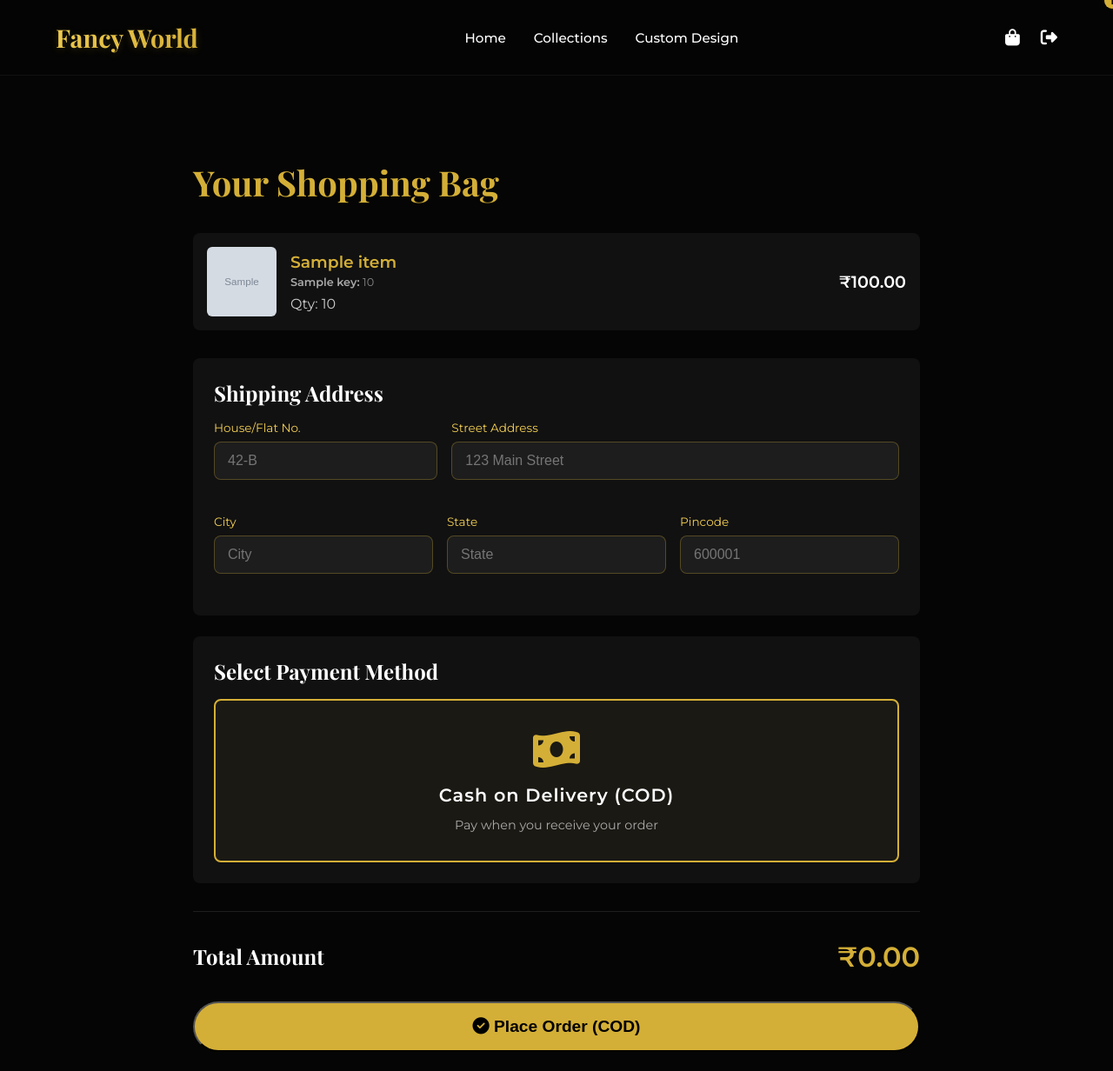
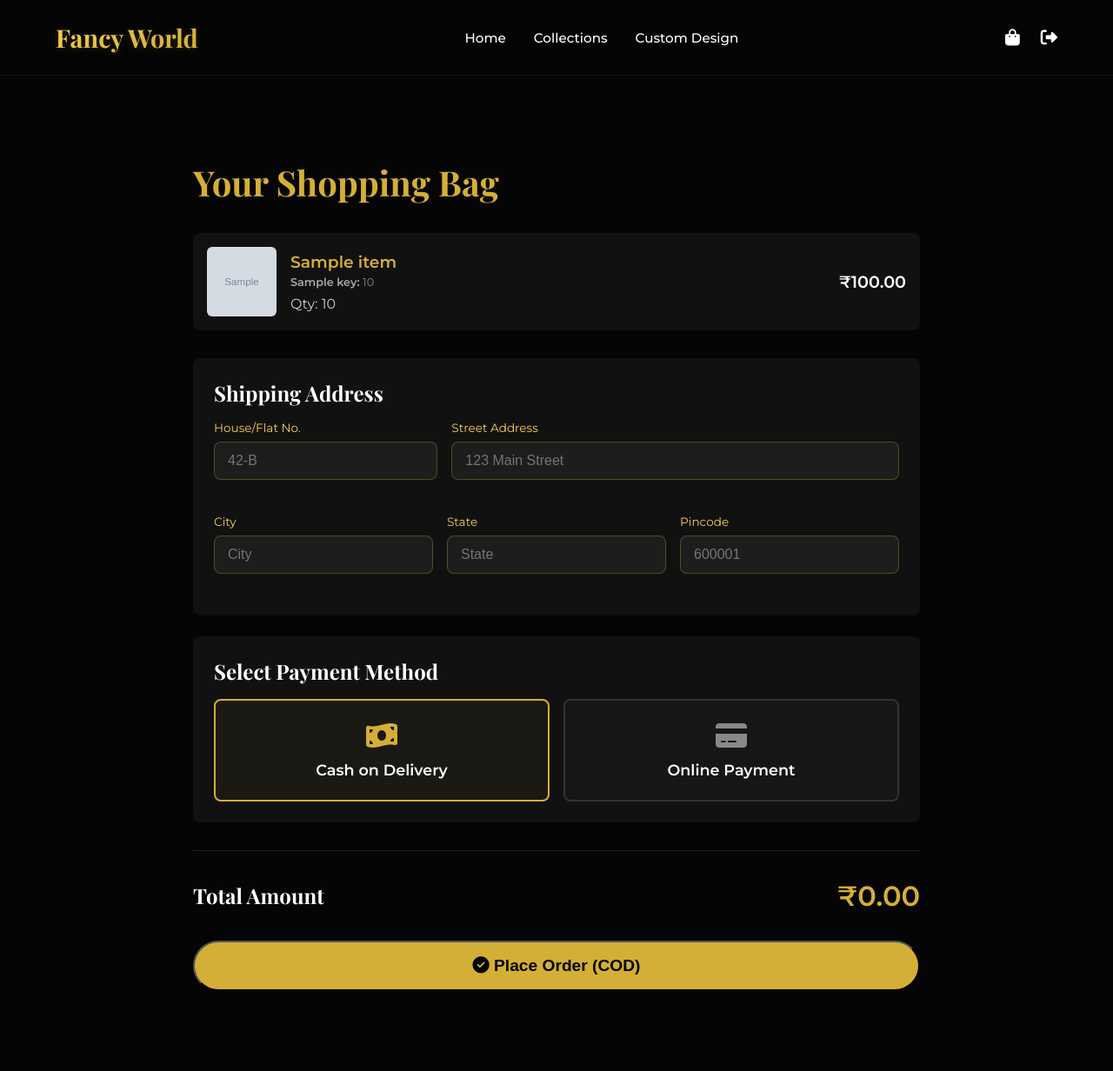
Before and after one commit to saktheeswarisriramulu56/fancy-world, a Flask app: template templates/cart.html in a window 1280 px wide. Shown: the top 1232 px of the page at 87% size. After the commit the page ends 1138 px from the top, so only its background shows below. Run offline with Flask 3, Linux system fonts and the light colour scheme; the template is opened without the code that fills it: most values are stand-ins (such as "Sample title", 1, 10 or a date in 2020); grey boxes marked "Sample" are stand-in pictures; parts of the project's set-up code (start-up, migrations or seed data) failed here and were passed over; some libraries are stand-ins or nearby versions; some web fonts are replaced.

Commit message:
Add Razorpay online payment integration

```diff
--- a/app.py
+++ b/app.py
@@ -1,12 +1,53 @@
 # 🚀 Fancy World - Stable Backend (Render Safe)
 
 import os
-from flask import Flask, request, jsonify, session, redirect, url_for
+from flask import Flask, render_template, request, redirect, url_for, session, jsonify, flash
+from datetime import datetime, timedelta
+from functools import wraps
+import random
+from werkzeug.utils import secure_filename
+from werkzeug.security import check_password_hash, generate_password_hash
+from bson import ObjectId
+import razorpay
 
 app = Flask(__name__)
 app.secret_key = "fancy_secret_key"
 
-# ---------- BASIC ROUTES ----------
+# Razorpay Client Initialization
+RAZORPAY_KEY_ID = os.getenv('RAZORPAY_KEY_ID')
+RAZORPAY_KEY_SECRET = os.getenv('RAZORPAY_KEY_SECRET')
+razorpay_client = razorpay.Client(auth=(RAZORPAY_KEY_ID, RAZORPAY_KEY_SECRET)) if RAZORPAY_KEY_ID and RAZORPAY_KEY_SECRET else None
+
+# Ensure required folders exist (Production Safety)
+os.makedirs(app.config['UPLOAD_FOLDER'], exist_ok=True)
+os.makedirs('static/images', exist_ok=True)
+os.makedirs('static/uploads/custom', exist_ok=True)
+
+@app.after_request
+def add_header(response):
+    if 'Cache-Control' not in response.headers:
+        if request.path.startswith('/static/'):
+            response.headers['Cache-Control'] = 'public, max-age=31536000'
+        return response
+    return response
+
+@app.context_processor
+def inject_global_data():
+    count = 0
+    if 'user_id' in session:
+        user = users_collection.find_one({'_id': ObjectId(session['user_id'])}, {'cart': 1})
+        if user and 'cart' in user: count = len(user['cart'])
+    return dict(cart_count=count)
+
+def login_required(f):
+    @wraps(f)
+    def decorated_function(*args, **kwargs):
+        if 'user_id' not in session:
+            return redirect(url_for('login', next=request.url))
+        return f(*args, **kwargs)
+    return decorated_function
+
+# --- ROUTES ---
 
 @app.route('/')
 def home():
@@ -46,11 +87,83 @@ def get_cart():
 
 # ---------- PRODUCTS (TEMP STATIC DATA) ----------
 
-DUMMY_PRODUCTS = [
-    {"id": 1, "name": "Gold Ring", "price": 5000},
-    {"id": 2, "name": "Silver Chain", "price": 2000},
-    {"id": 3, "name": "Diamond Necklace", "price": 15000},
-]
+@app.route('/api/create-razorpay-order', methods=['POST'])
+@login_required
+def create_razorpay_order():
+    if not razorpay_client:
+        return jsonify({'status': 'error', 'message': 'Razorpay not configured'}), 500
+
+    data = request.json
+    amount = int(float(data.get('amount')) * 100)  # Amount in paise
+
+    try:
+        order = razorpay_client.order.create({
+            "amount": amount,
+            "currency": "INR",
+            "payment_capture": 1
+        })
+        return jsonify({'status': 'success', 'order': order, 'key_id': RAZORPAY_KEY_ID})
+    except Exception as e:
+        return jsonify({'status': 'error', 'message': str(e)}), 500
+
+@app.route('/api/verify-payment', methods=['POST'])
+@login_required
+def verify_payment():
+    if not razorpay_client:
+        return jsonify({'status': 'error', 'message': 'Razorpay not configured'}), 500
+
+    data = request.json
+    try:
+        razorpay_client.utility.verify_payment_signature({
+            'razorpay_order_id': data['razorpay_order_id'],
+            'razorpay_payment_id': data['razorpay_payment_id'],
+            'razorpay_signature': data['razorpay_signature']
+        })
+
+        # Place order in DB after successful payment
+        cart = session.get('cart', [])
+        result = OrderService.place_order(
+            user_id=session['user_id'],
+            cart_items=cart,
+            shipping_address=data.get('shipping_address'),
+            payment_method='ONLINE'
+        )
+        session['cart'] = []
+        return jsonify({'status': 'success', 'order_id': result['order_id']})
+    except Exception as e:
+        return jsonify({'status': 'error', 'message': 'Payment verification failed'})
+
+@app.route('/admin')
+@app.route('/admin/dashboard')
+@login_required
+def admin_dashboard():
+    if session.get('role') != 'admin': return redirect(url_for('home'))
+    return render_template('admin_dashboard.html',
+                          all_products=ProductModel.get_all_products(),
+                          all_orders=OrderModel.get_all_orders())
+
+@app.route('/api/add_product', methods=['POST'])
+@login_required
+def api_add_product():
+    if session.get('role') != 'admin': return jsonify({'status': 'error'}), 403
+    name = request.form.get('name')
+    category = request.form.get('category')
+    price = request.form.get('price')
+    image = request.files.get('image')
+
+    image_url = '/static/images/default.png'
+    if image:
+        filename = secure_filename(image.filename)
+        path = os.path.join('static/images', filename)
+        image.save(path)
+        image_url = f'/{path}'
+
+    pid = ProductModel.create_product(name, category, price, 100, image_url)
+    if image:
+        features = get_image_features(os.path.join('static/images', filename))
+        if features: ProductModel.update_features(pid, features)
+
+    return jsonify({'status': 'success'})
 
 @app.route('/catalog')
 def catalog():
--- a/templates/cart.html
+++ b/templates/cart.html
@@ -26,6 +26,7 @@
             <a href="/logout" class="icon-btn"><i class="fas fa-sign-out-alt"></i></a>
         </div>
     </nav>
+    <script src="https://checkout.razorpay.com/v1/checkout.js"></script>
 
     <div style="max-width: 900px; margin: 4rem auto; padding: 2rem;">
         <h1 class="brand-title" style="margin-bottom: 2rem;">Your Shopping Bag</h1>
@@ -84,20 +85,33 @@
             </div>
         </div>
 
-        <!-- Payment Method Selection -->
         <div style="background: var(--card-bg); padding: 1.5rem; margin-top: 1.5rem; border-radius: 8px;">
             <h2 style="margin-bottom: 1rem; font-family: 'Playfair Display', serif;">Select Payment Method</h2>
-            <div style="display: grid; grid-template-columns: 1fr; gap: 1rem;">
-                <label
-                    style="display: flex; flex-direction: column; align-items: center; padding: 2rem; border: 2px solid var(--primary-gold); border-radius: 8px; cursor: pointer; background: rgba(212, 175, 55, 0.05);">
+            <div style="display: grid; grid-template-columns: 1fr 1fr; gap: 1rem;">
+                <!-- COD Option -->
+                <label class="payment-option" style="display: flex; flex-direction: column; align-items: center; padding: 1.5rem; border: 2px solid #333; border-radius: 8px; cursor: pointer; transition: 0.3s; background: rgba(255,255,255,0.02);">
                     <input type="radio" name="payment_method" value="COD" checked style="display: none;">
-                    <i class="fas fa-money-bill-wave"
-                        style="font-size: 3rem; color: var(--primary-gold); margin-bottom: 1rem;"></i>
-                    <span style="font-size: 1.3rem; font-weight: bold; color: white; letter-spacing: 1px;">Cash on Delivery (COD)</span>
-                    <span style="font-size: 0.9rem; color: #aaa; margin-top: 0.8rem;">Pay when you receive your order</span>
+                    <i class="fas fa-money-bill-wave" style="font-size: 2rem; color: #888; margin-bottom: 0.8rem;"></i>
+                    <span style="font-size: 1.1rem; font-weight: bold; color: white;">Cash on Delivery</span>
+                </label>
+                <!-- Online Payment Option -->
+                <label class="payment-option" style="display: flex; flex-direction: column; align-items: center; padding: 1.5rem; border: 2px solid #333; border-radius: 8px; cursor: pointer; transition: 0.3s; background: rgba(255,255,255,0.02);">
+                    <input type="radio" name="payment_method" value="ONLINE" style="display: none;">
+                    <i class="fas fa-credit-card" style="font-size: 2rem; color: #888; margin-bottom: 0.8rem;"></i>
+                    <span style="font-size: 1.1rem; font-weight: bold; color: white;">Online Payment</span>
                 </label>
             </div>
         </div>
+
+        <style>
+            .payment-option:has(input:checked) {
+                border-color: var(--primary-gold) !important;
+                background: rgba(212, 175, 55, 0.05) !important;
+            }
+            .payment-option:has(input:checked) i {
+                color: var(--primary-gold) !important;
+            }
+        </style>
 
         <div
             style="margin-top: 2rem; border-top: 1px solid rgba(255,255,255,0.1); padding-top: 2rem; display: flex; justify-content: space-between; align-items: center;">
@@ -151,61 +165,124 @@
                         return;
                     }
 
-                    // Show modal
                     document.getElementById('paymentModal').style.display = 'flex';
-
-                    // Prepare checkout data
                     const checkoutData = {
-                        shipping_address: {
-                            house_number: houseNumber,
-                            street: address,
-                            city: city,
-                            state: state,
-                            pincode: pincode
-                        },
-                        payment_method: 'COD'
+                        shipping_address: { house_number: houseNumber, street: address, city: city, state: state, pincode: pincode },
+                        payment_method: document.querySelector('input[name="payment_method"]:checked').value
                     };
 
                     checkoutBtn.disabled = true;
-                    checkoutBtn.innerHTML = "<i class=\"fas fa-spinner fa-spin\"></i> Placing Order...";
+                    checkoutBtn.innerHTML = "<i class=\"fas fa-spinner fa-spin\"></i> Processing...";
 
+                    const paymentMethod = document.querySelector('input[name="payment_method"]:checked').value;
+
+                    if (paymentMethod === 'ONLINE') {
+                        handleOnlinePayment(totalAmount, checkoutData);
+                    } else {
+                        handleCODPayment(checkoutData);
+                    }
+                });
+
+                function handleCODPayment(checkoutData) {
                     fetch('/api/checkout', {
                         method: 'POST',
-                        headers: {
-                            'Content-Type': 'application/json'
-                        },
+                        headers: { 'Content-Type': 'application/json' },
                         body: JSON.stringify(checkoutData)
                     })
                     .then(res => res.json())
                     .then(data => {
                         if (data.status === 'success') {
+                            showSuccess(data.order_id);
+                        } else {
+                            showError(data.message || 'Checkout failed');
+                        }
+                    })
+                    .catch(err => showError("Network Error: " + err.message))
+                    .finally(() => resetBtn());
+                }
+
+                function handleOnlinePayment(amount, checkoutData) {
+                    fetch('/api/create-razorpay-order', {
+                        method: 'POST',
+                        headers: { 'Content-Type': 'application/json' },
+                        body: JSON.stringify({ amount: amount })
+                    })
+                    .then(res => res.json())
+                    .then(data => {
+                        if (data.status === 'success') {
+                            const options = {
+                                "key": data.key_id,
+                                "amount": data.order.amount,
+                                "currency": "INR",
+                                "name": "Fancy World",
+                                "description": "Jewelry Purchase",
+                                "order_id": data.order.id,
+                                "handler": function (response) {
+                                    verifyPayment(response, checkoutData);
+                                },
+                                "prefill": {
+                                    "name": "{{ session.get('username', '') }}",
+                                    "email": "{{ session.get('user_email', '') }}"
+                                },
+                                "theme": { "color": "#D4AF37" }
+                            };
+                            const rzp = new Razorpay(options);
+                            rzp.open();
+                            document.getElementById('paymentModal').style.display = 'none';
+                        } else {
+                            showError(data.message);
+                        }
+                    })
+                    .catch(e => showError(e.message))
+                    .finally(() => resetBtn());
+                }
+
+                function verifyPayment(razorpayResponse, checkoutData) {
+                    document.getElementById('paymentModal').style.display = 'flex';
+                    document.getElementById('paymentStatus').innerHTML = `
+                        <i class="fas fa-shield-alt fa-spin" style="font-size: 3rem; color: var(--primary-gold); margin-bottom: 1rem;"></i>
+                        <h3>Verifying Payment...</h3>
+                    `;
+
+                    fetch('/api/verify-payment', {
+                        method: 'POST',
+                        headers: { 'Content-Type': 'application/json' },
+                        body: JSON.stringify({
+                            ...razorpayResponse,
+                            shipping_address: checkoutData.shipping_address
+                        })
+                    })
+                    .then(res => res.json())
+                    .then(data => {
+                        if (data.status === 'success') {
+                            showSuccess(data.order_id);
+                        } else {
+                            showError("Payment verification failed. Please contact support.");
+                        }
+                    })
+                    .catch(e => showError(e.message));
+                }
+
+                function showSuccess(orderId) {
                     document.getElementById('paymentStatus').innerHTML = `
                         <div style="padding: 10px;">
                             <i class="fas fa-check-circle" style="font-size: 3.5rem; color: #2ecc71; margin-bottom: 1.2rem;"></i>
-                                    <h3 style="color: white;">Order Placed!</h3>
+                            <h3 style="color: white;">Success!</h3>
                             <p style="color: #aaa; margin-top: 1rem; font-size: 0.9rem;">
-                                        Order ID: <span style="color: var(--primary-gold);">${data.order_id}</span><br>
-                                        Status: Success
+                                Order ID: <span style="color: var(--primary-gold);">${orderId}</span>
                             </p>
-                                    <button onclick="window.location.href='/order/${data.order_id}'"
+                            <button onclick="window.location.href='/order/${orderId}'"
                                     style="margin-top: 2rem; padding: 12px 25px; background: var(--primary-gold); color: #000; border: none; border-radius: 8px; font-weight: 700; cursor: pointer; width: 100%;">
                                 View Order Summary
                             </button>
                         </div>
                     `;
-                            setTimeout(() => { window.location.href = `/order/${data.order_id}`; }, 3000);
-                        } else {
-                            showError(data.message || 'Checkout failed');
                 }
-                    })
-                    .catch(err => {
-                        showError("Network Error: " + err.message);
-                    })
-                    .finally(() => {
+
+                function resetBtn() {
                     checkoutBtn.disabled = false;
-                        checkoutBtn.innerHTML = "<i class=\"fas fa-check-circle\"></i> Place Order (COD)";
-                    });
-                });
+                    checkoutBtn.innerHTML = "<i class=\"fas fa-check-circle\"></i> Confirm Purchase";
+                }
             }
 
             function showError(message) {
```
Also changed, not shown: requirements.txt (+13 -4 lines). Lines whose indentation alone changed are shown as unchanged.
